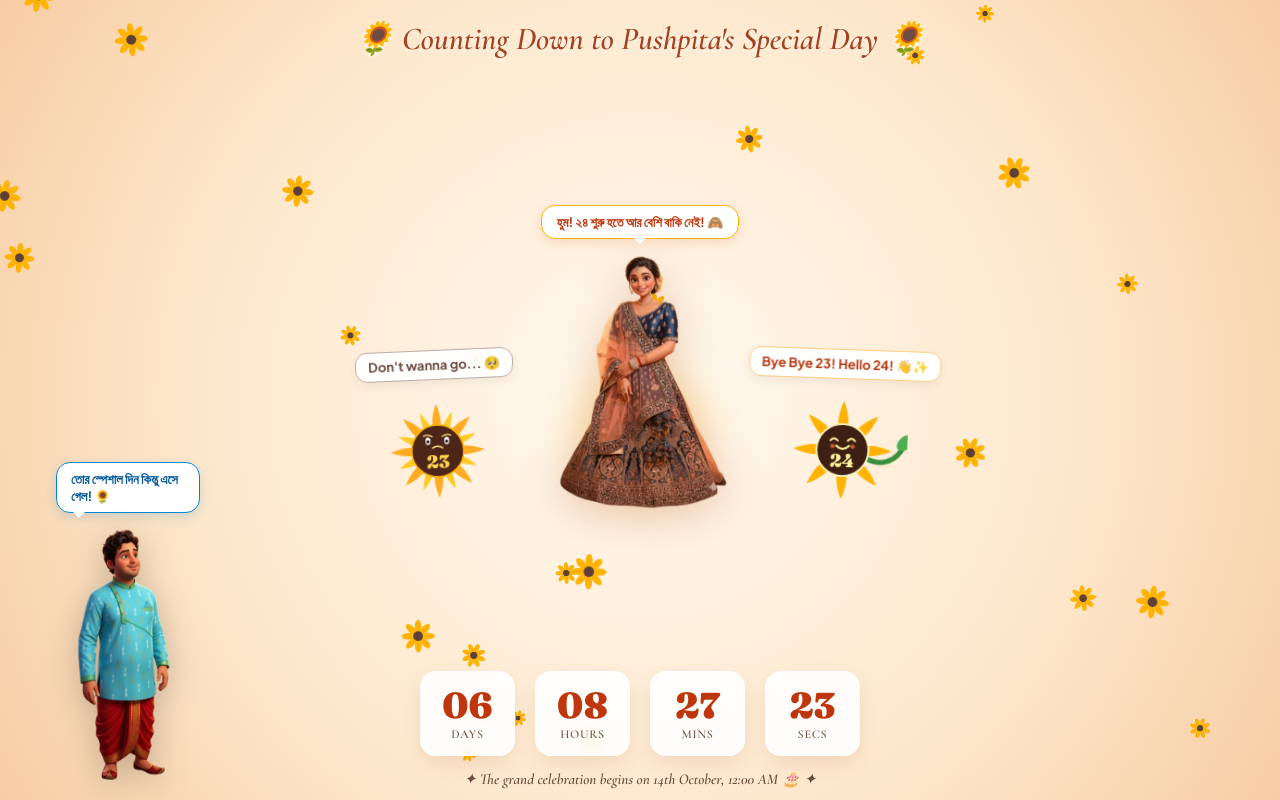
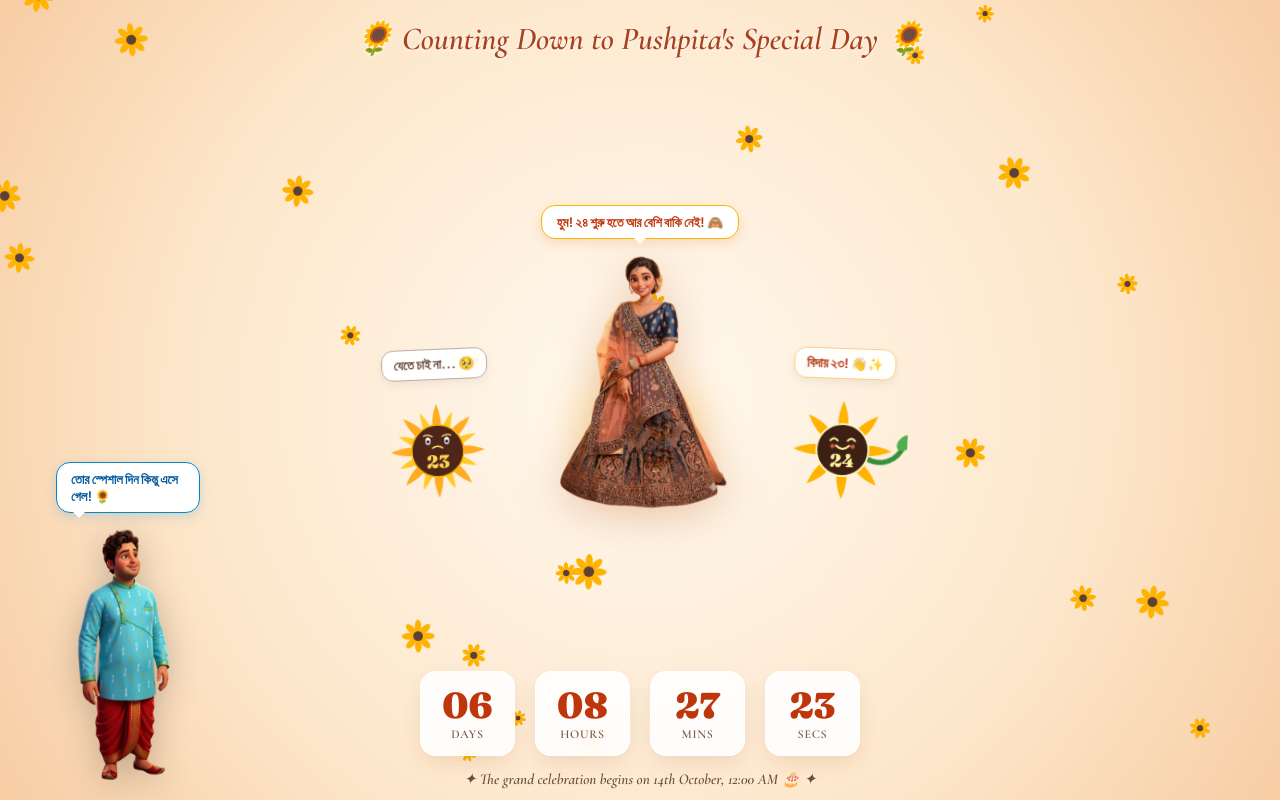
Before and after one commit to Arnab0610/Pushpita_birthday-_countdown-wishes, a website built with Vite: page index.html in a window 1280 px wide. Built offline with nearby package versions, Linux system fonts and the light colour scheme.

Commit message:
Translate flower bubble messages to Bengali

```diff
--- a/index.html
+++ b/index.html
@@ -285,7 +285,7 @@
     <div class="stage-center">
       <!-- 23 Sunflower -->
       <div class="flower-side flower-23">
-        <div class="flower-bubble bubble-sad">Don't wanna go... 🥺</div>
+        <div class="flower-bubble bubble-sad">যেতে চাই না... 🥺</div>
         <svg class="flower-svg" viewBox="0 0 180 180">
           <g transform="translate(90,90)">
             <g fill="#ffa000" opacity="0.85">
@@ -330,7 +330,7 @@
 
       <!-- 24 Sunflower -->
       <div class="flower-side flower-24">
-        <div class="flower-bubble bubble-happy">Bye Bye 23! Hello 24! 👋✨</div>
+        <div class="flower-bubble bubble-happy">বিদায় ২৩! 👋✨</div>
         <svg class="flower-svg" viewBox="0 0 180 180">
           <g transform="translate(90,90)">
             <g class="waving-arm-24">
```
